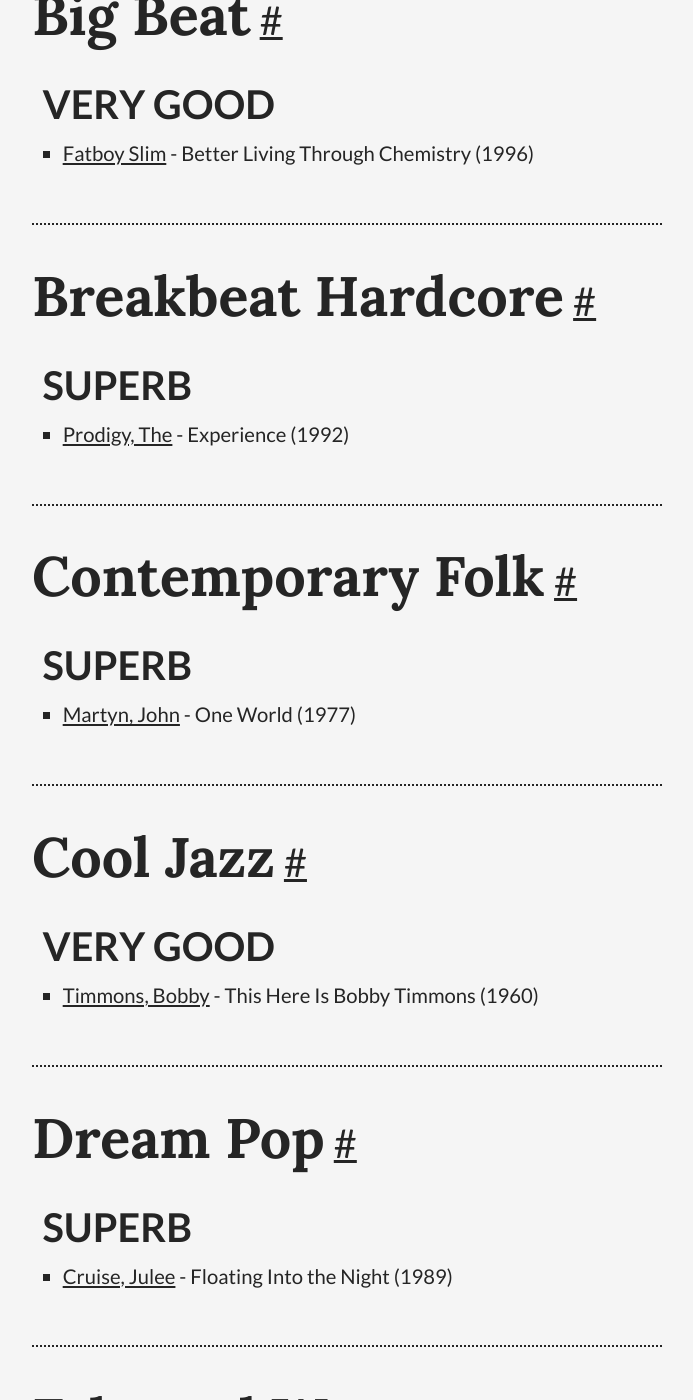
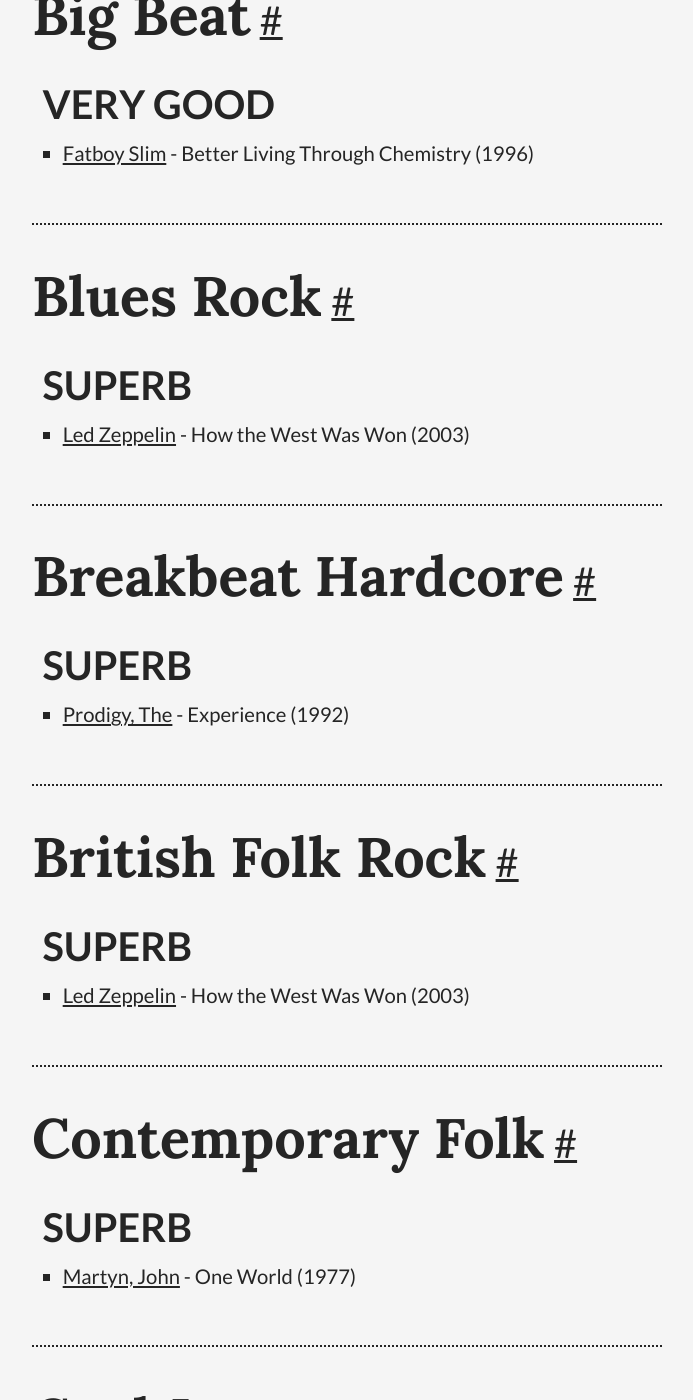
Before and after one commit to thomaswoodcock/thomaswoodcock.github.io, a Jekyll site: the page built from albums/genres.html, in a window 1280 px wide and 1400 px high, scrolled down 919 px. Shown: the whole window, without its empty margins (293-986 px from the left). Built offline with Jekyll 4.4.1, drawn with Linux system fonts in a browser that asks for light colours; some of the changed text lies outside the part shown.

Commit message:
Adds 'How the West Was Won'

```diff
--- a/_data/albums.yml
+++ b/_data/albums.yml
@@ -75,3 +75,15 @@
     - 21
     - 22
   rating: 7
+
+- id: 8
+  name: How the West Was Won
+  person:
+    - 8
+  year: 2003
+  genre:
+    - 23
+    - 24
+    - 25
+    - 26
+  rating: 7
--- a/_data/artists.yml
+++ b/_data/artists.yml
@@ -18,3 +18,6 @@
 
 - id: 7
   name: Cruise, Julee
+
+- id: 8
+  name: Led Zeppelin
```
Also changed, not shown: _data/album-genres.yml (+12 -0 lines).
